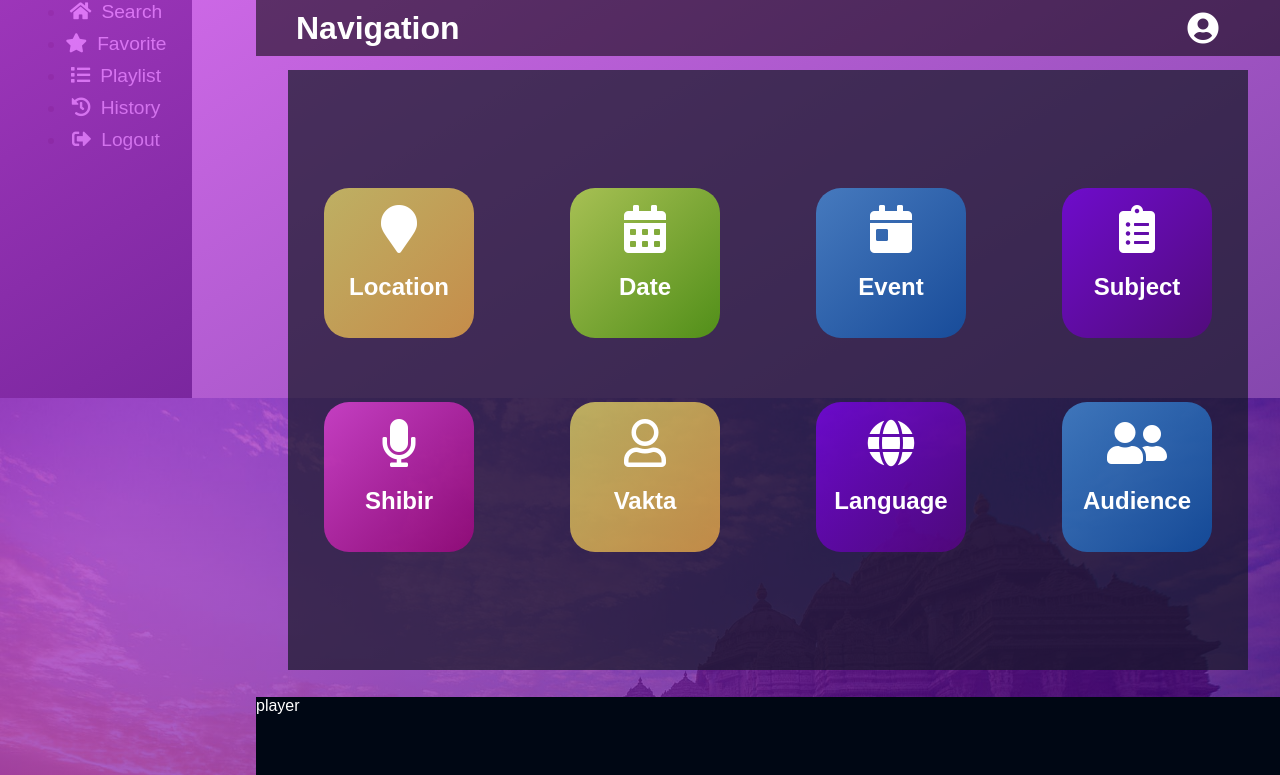
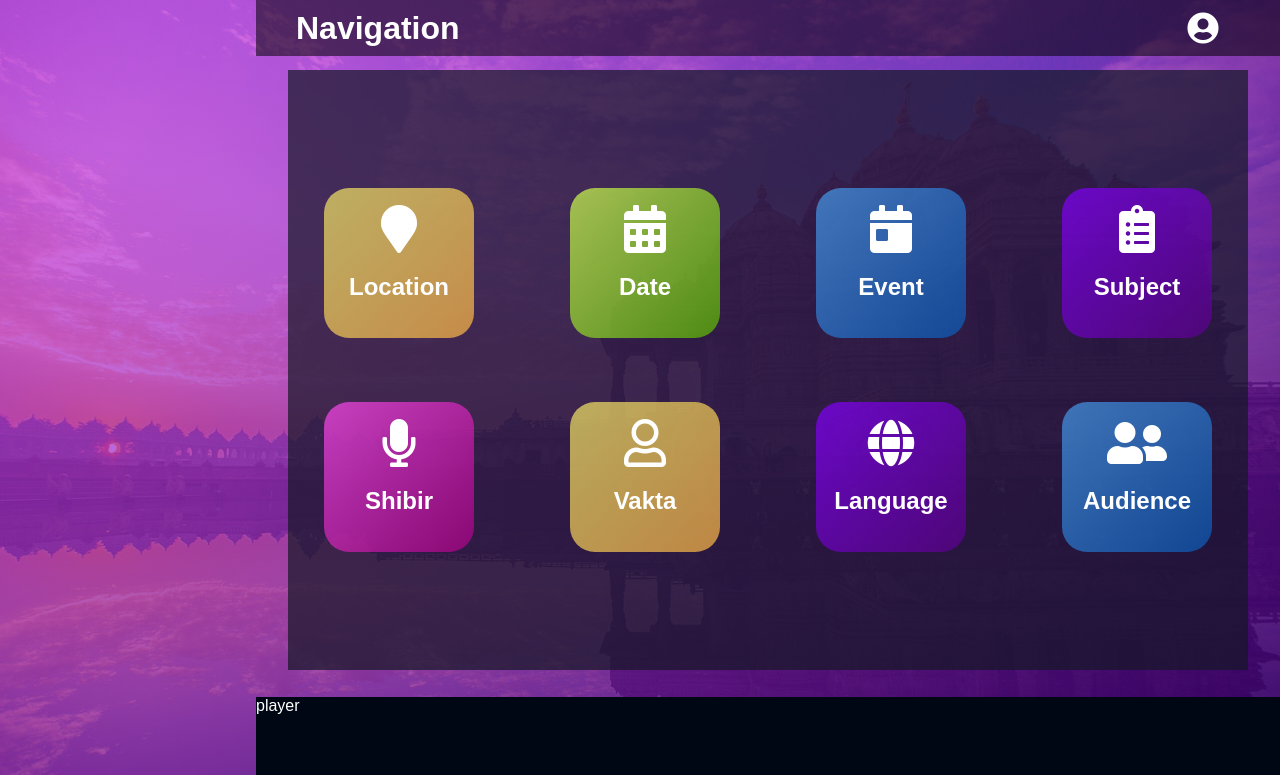
Before and after one commit to Drackus001/front_end_e-Learning_proj, a React (Create React App) app: page /home/audio in a window 1280 px wide. Shown: the top 775 px of the page. Built offline with nearby package versions, Linux system fonts and the light colour scheme.

Commit message:
logo added and a tag into Link tag

```diff
--- a/src/components/Categories.js
+++ b/src/components/Categories.js
@@ -2,90 +2,97 @@ import React from 'react';
 import styles from './css/categories.module.css'
 import temple from './res/temple1.jpg';
 import LeftNav from './LeftNavBar';
-//import { Link } from 'react-router-dom';
+import { Link } from 'react-router-dom';
 const Categories = () => {
     return (
         <div>
-            <LeftNav />
+            {/* <LeftNav /> */}
             <img src={temple} alt="" />
             <div className={styles.overlay}>
                 <header>
-                    <a href="index.html" className={styles.logo_title}><h1>Navigation</h1></a>
-                    <a href="Home.html" className={styles.user}><i className="fas fa-user-circle fa-2x"></i></a>
+                    <Link to="/" className={styles.logo_title}>
+                        <h1>Navigation</h1>
+                    </Link>
+                    <Link to="/home" className={styles.user}>
+                        <i className="fas fa-user-circle fa-2x"></i>
+                    </Link>
                 </header>
 
                 <section>
 
 
                     <div className={styles.container}>
-                        <a href="Search.html">
+                        <Link to="/home/audio/location">
                             <div className={styles.box_1 + ' ' + styles.boxstyle}>
                                 <div className={styles.content}>
                                     <i className="fas fa-map-marker fa-3x"></i>
                                     <h1>Location</h1>
                                 </div>
                             </div>
-                        </a>
+                        </Link>
 
-                        <a href="Favorite.html">
+                        <Link to="/home/audio/date">
                             <div className={styles.box_2 + ' ' + styles.boxstyle}>
                                 <div className={styles.content}>
                                     <i className="fas fa-calendar fa-3x"></i>
                                     <h1>Date</h1>
                                 </div>
                             </div>
-                        </a >
+                        </Link>
 
-                        <a href="Playlist.html">
+                        <Link to="/home/audio/event">
                             <div className={styles.box_3 + ' ' + styles.boxstyle}>
                                 <div className={styles.content}>
                                     <i className="fas fa-calendar-day fa-3x"></i>
                                     <h1>Event</h1>
                                 </div>
                             </div>
-                        </a >
+                        </Link >
 
-                        <a href="History.html">
+                        <Link to="/home/audio/subject">
                             <div className={styles.box_4 + ' ' + styles.boxstyle}>
                                 <div className={styles.content}>
                                     <i className="fas fa-clipboard-list fa-3x"></i>
                                     <h1>Subject</h1>
                                 </div>
                             </div>
-                        </a >
+                        </Link>
 
-                        <a href="dictionary.html">
+                        <Link to="/home/audio/shibir">
                             <div className={styles.box_5 + ' ' + styles.boxstyle}>
                                 <div className={styles.content}>
                                     <i className="fas fa-microphone fa-3x"></i>
                                     <h1>Shibir</h1>
                                 </div>
                             </div>
-                        </a >
-                        <a href="dictionary.html">
+                        </Link >
+
+                        <Link href="/home/audio/vakta">
                             <div className={styles.box_1 + ' ' + styles.boxstyle}>
                                 <div className={styles.content}>
                                     <i className="far fa-user fa-3x"></i>
                                     <h1>Vakta</h1>
                                 </div>
                             </div>
-                        </a >
-                        <a href="dictionary.html">
+                        </Link >
+
+                        <Link href="/home/audio/language">
                             <div className={styles.box_4 + ' ' + styles.boxstyle}>
                                 <div className={styles.content}>
                                     <i className="fas fa-globe fa-3x"></i>
                                     <h1>Language</h1>
                                 </div>
                             </div>
-                        </a >
-                        <a href="dictionary.html">
+                        </Link >
+
+                        <Link to="/home/audio/audience">
                             <div className={styles.box_3 + ' ' + styles.boxstyle}>
                                 <div className={styles.content}>
                                     <i className="fas fa-user-friends fa-3x"></i>
                                     <h1>Audience</h1>
                                 </div>
                             </div>
-                        </a >
+                        </Link >
                     </div >
 
                 </section >
--- a/src/components/Home.js
+++ b/src/components/Home.js
@@ -18,7 +18,7 @@ class Home extends Component {
                             {/* </a> */}
                         </Link>
                         <Link to='/home' className={styles.user}>
-                            <i className="fas fa-user-circle fa-2x">home</i>
+                            <i className="fas fa-user-circle fa-2x" />
                         </Link>
                         {/* <a href="Home.html" className="user"><i className="fas fa-user-circle fa-2x"></i></a> */}
                     </header>
```
Also changed, not shown: src/components/res/LOGO.png (added), 1 other file (tests, documents, lock files or other folders).
